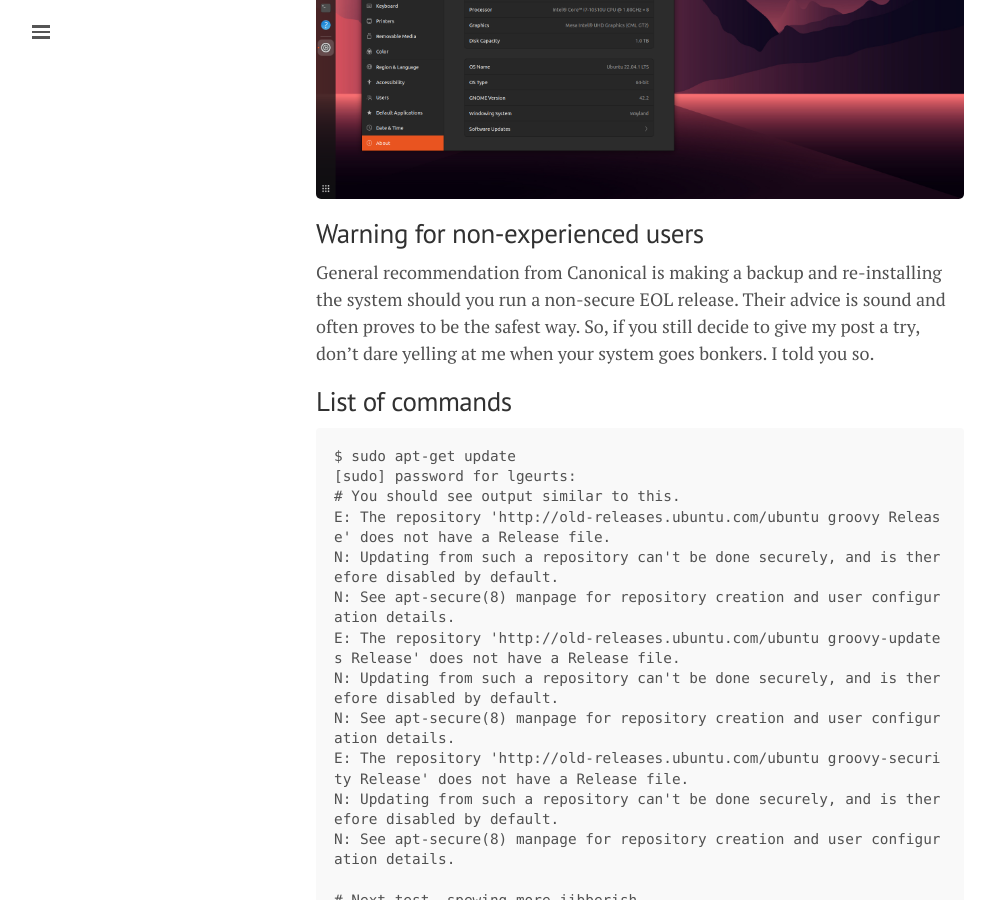
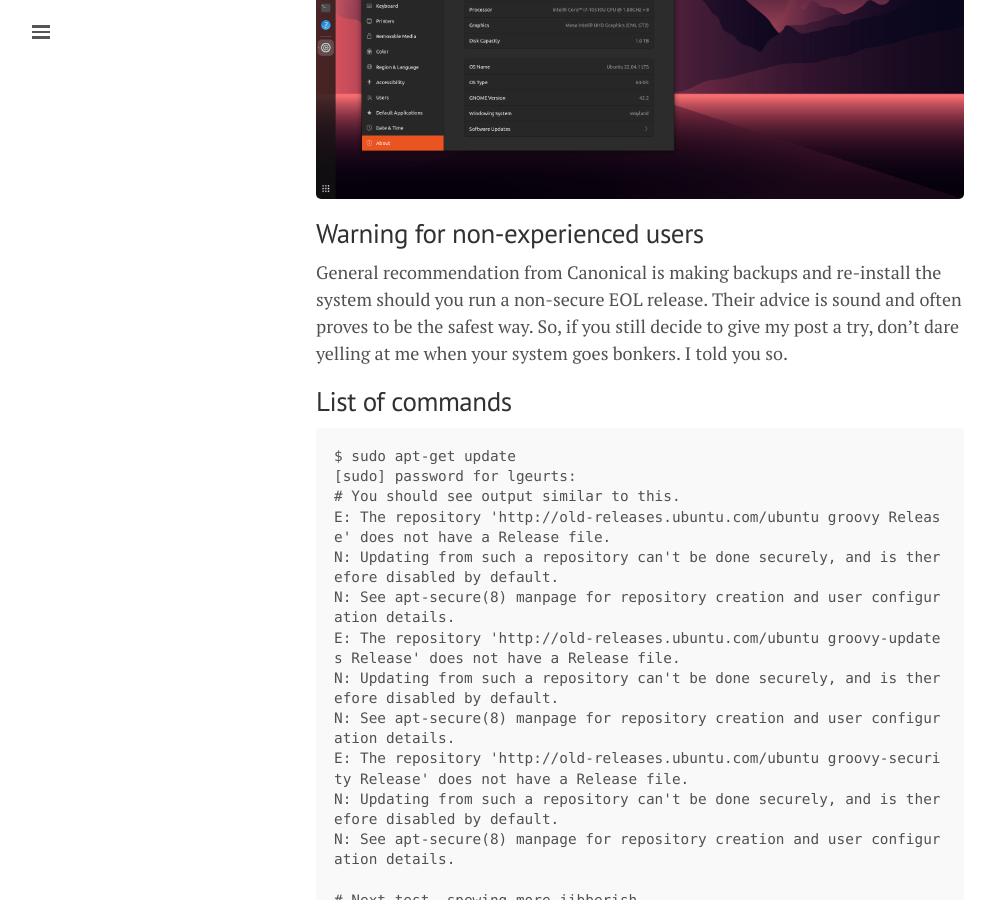
Before and after one commit to lgeurts/lgeurts.github.io, a Jekyll site: the page built from _posts/2022-08-24-ubuntu-upgrade-notes-20.x-to-22.x-for-x1-carbon-gen8.md, in a window 1280 px wide and 900 px high, scrolled down 420 px. Shown: the whole window, without its empty margins (0-995 px from the left). Built offline with Jekyll 4.4.1, drawn with Linux system fonts in a browser that asks for light colours; nearby versions of some CDN libraries; comment, search, counter and statistics services are not loaded.

Commit message:
Update 2022-08-24-ubuntu-upgrade-notes-20.x-to-22.x-for-x1-carbon-gen8.md

````diff
--- a/_posts/2022-08-24-ubuntu-upgrade-notes-20.x-to-22.x-for-x1-carbon-gen8.md
+++ b/_posts/2022-08-24-ubuntu-upgrade-notes-20.x-to-22.x-for-x1-carbon-gen8.md
@@ -10,7 +10,7 @@
 <img src="/assets/jammy-jellyfish.png" width="654">
 
 ## Warning for non-experienced users
-General recommendation from Canonical is making a backup and re-installing the system should you run a non-secure EOL release. Their advice is sound and often proves to be the safest way. So, if you still decide to give my post a try, don't dare yelling at me when your system goes bonkers. I told you so.
+General recommendation from Canonical is making backups and re-install the system should you run a non-secure EOL release. Their advice is sound and often proves to be the safest way. So, if you still decide to give my post a try, don't dare yelling at me when your system goes bonkers. I told you so.
 
 ## List of commands
 ```
````
